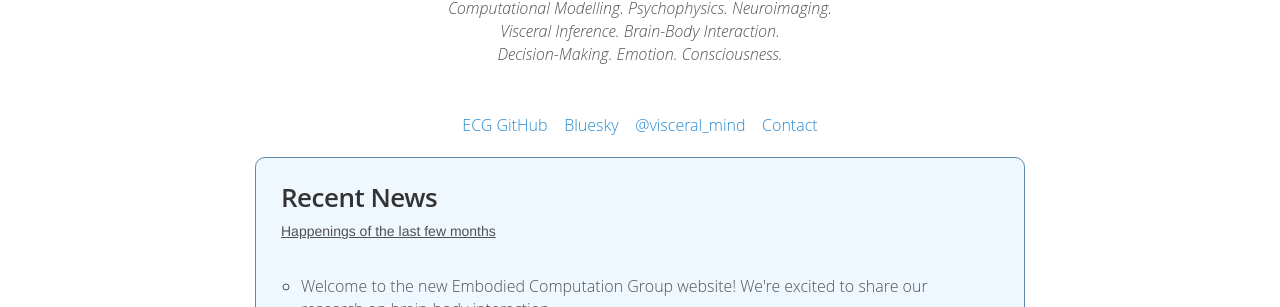
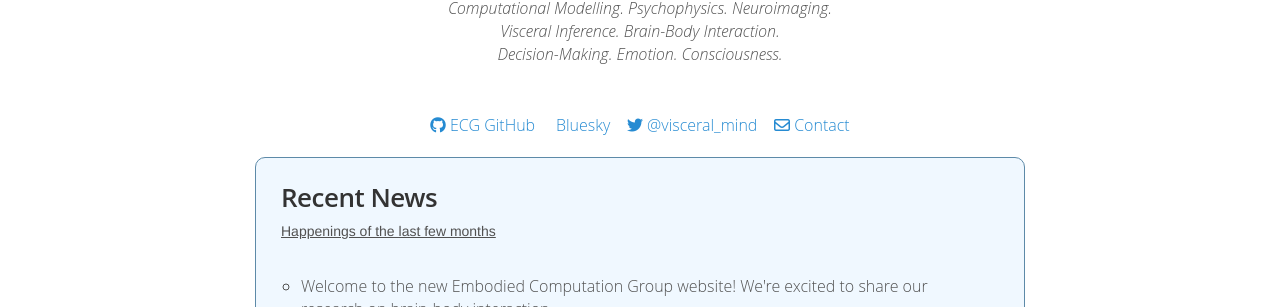
Before and after one commit to embodied-computation-group/embodied-computation-group.github.io, a Jekyll site: the page built from index.html, in a window 1280 px wide and 900 px high, scrolled down 980 px. Shown: the part 294-601 px from the top of the window. Built offline with Jekyll 4.4.1, drawn with Linux system fonts in a browser that asks for light colours; comment, search, counter and statistics services are not loaded.

Commit message:
Revert to Font Awesome 6.5.1, fix Bluesky icon class

```diff
--- a/_layouts/default.html
+++ b/_layouts/default.html
@@ -63,7 +63,7 @@
   <link rel="stylesheet" href="https://fonts.googleapis.com/css?family=Source+Sans+Pro:300,300i,600">
   <link href='https://fonts.googleapis.com/css?family=Open+Sans:400,300,400italic' rel='stylesheet' type='text/css'>
   <link rel="stylesheet" type="text/css" href="https://fonts.googleapis.com/css?family=Roboto" />
-  <script src="https://kit.fontawesome.com/21ab281420.js" crossorigin="anonymous"></script>
+  <link rel="stylesheet" href="https://cdnjs.cloudflare.com/ajax/libs/font-awesome/6.5.1/css/all.min.css" integrity="sha512-DTOQO9RWCH3ppGqcWaEA1BIZOC6xxalwEsw9c2QQeAIftl+Vegovlnee1c9QX4TctnWMn13TZye+giMm8e2LwA==" crossorigin="anonymous" referrerpolicy="no-referrer" />
   <link href="https://cdn.jsdelivr.net/npm/bootstrap@3.4.1/dist/css/bootstrap.min.css" rel="stylesheet" integrity="sha384-HSMxcRTRxnN+Bdg0JdbxYKrThecOKuH5zCYotlSAcp1+c8xmyTe9GYg1l9a69psu" crossorigin="anonymous">
   <script>
     window.MathJax = {
--- a/index.html
+++ b/index.html
@@ -29,7 +29,7 @@
         <span style="display: block; margin-bottom: 3em"></span>
 
       <a href="https://github.com/embodied-computation-group"><i class="fab fa-github"></i> ECG GitHub</a>&nbsp;&nbsp;&nbsp;
-      <a href="https://bsky.app/profile/the-ecg.org"><i class="fab fa-bluesky"></i> Bluesky</a>&nbsp;&nbsp;&nbsp;
+      <a href="https://bsky.app/profile/the-ecg.org"><i class="fa-brands fa-bluesky"></i> Bluesky</a>&nbsp;&nbsp;&nbsp;
       <a href="https://twitter.com/visceral_mind"><i class="fab fa-twitter"></i> @visceral_mind</a>&nbsp;&nbsp;&nbsp;
       <a href="mailto:micah@cfin.au.dk"><i class="far fa-envelope"></i> Contact</a>
       </p>
```
